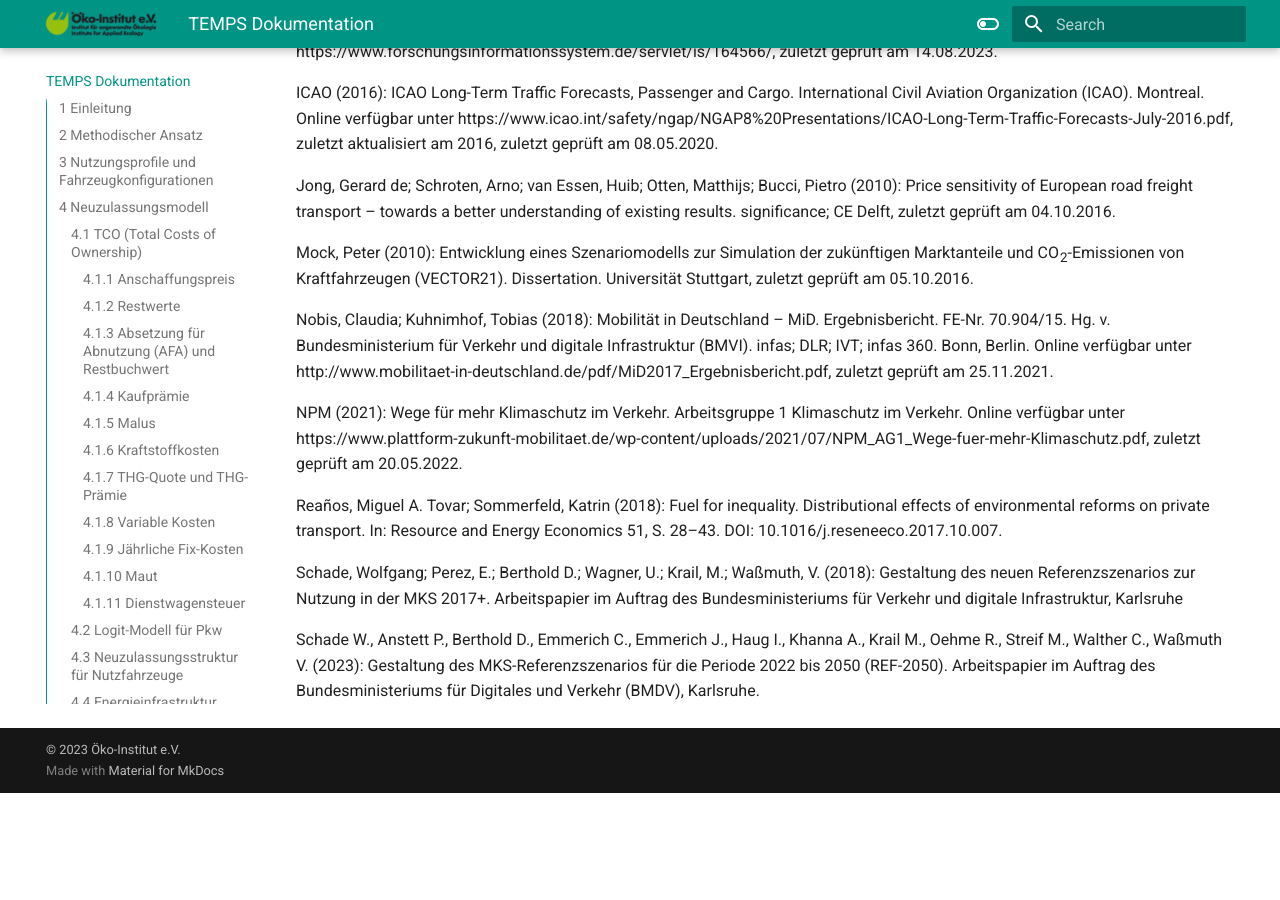
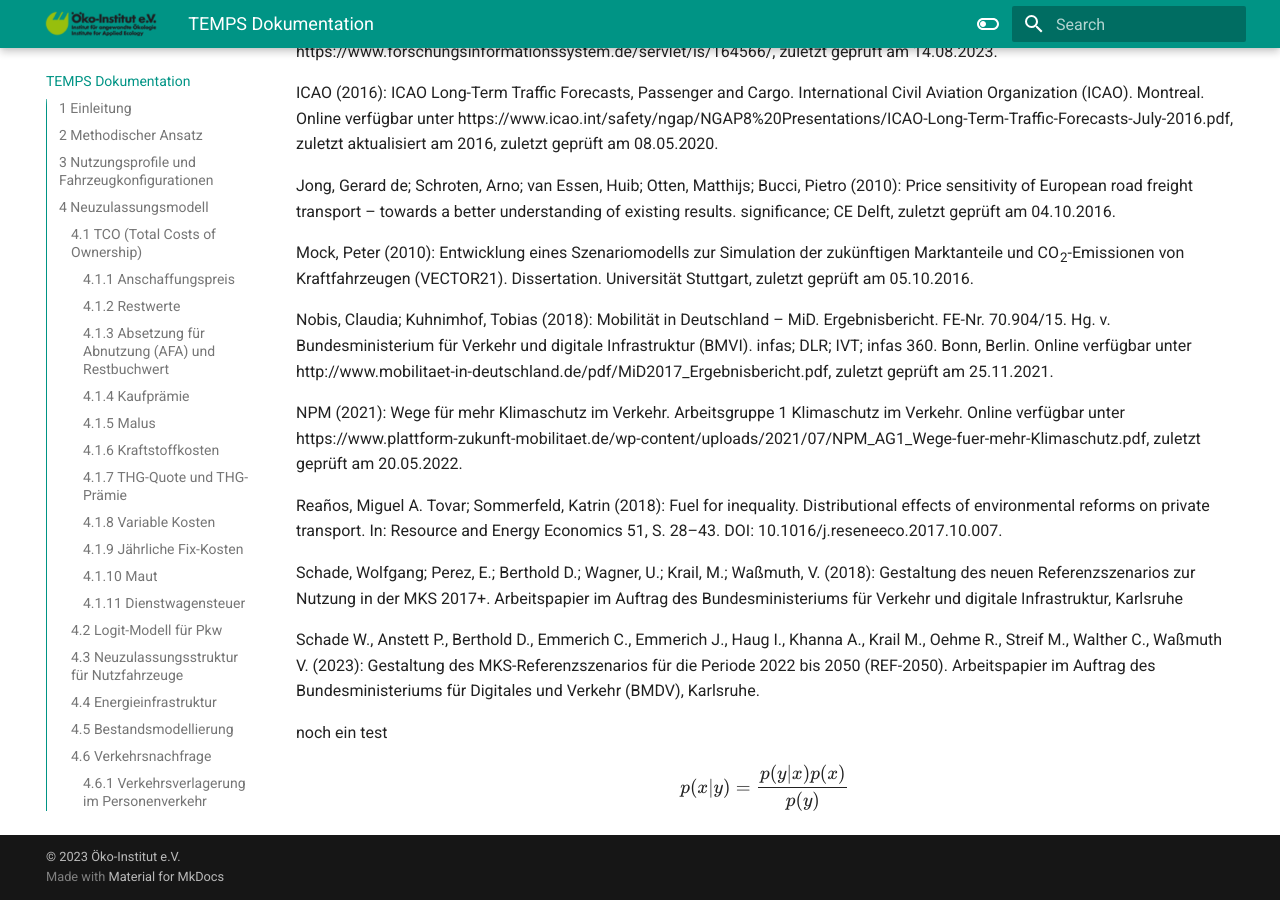
Before and after one commit to wolfgoerz/TEMPS_documentation, an MkDocs documentation site: the page built from docs/index.md, in a window 1280 px wide and 900 px high, scrolled down 13591 px. Built offline with MkDocs 1.6.1 and Material for MkDocs 9.7.7, drawn with Linux system fonts in a browser that asks for light colours; formulas are drawn with MathJax 3; before the commit the page ends 14384 px from its top, so only the background shows below that.

Commit message:
Update index.md

```diff
--- a/docs/index.md
+++ b/docs/index.md
@@ -376,3 +376,9 @@
 
 <a id="Schade_2023"></a>
 Schade W., Anstett P., Berthold D., Emmerich C., Emmerich J., Haug I., Khanna A., Krail M., Oehme R., Streif M., Walther C., Waßmuth V. (2023): Gestaltung des MKS-Referenzszenarios für die Periode 2022 bis 2050 (REF-2050). Arbeitspapier im Auftrag des Bundesministeriums für Digitales und Verkehr (BMDV), Karlsruhe.
+
+
+noch ein test
+\begin{equation}
+  p(x|y) = \frac{p(y|x)p(x)}{p(y)}
+\end{equation}
```
